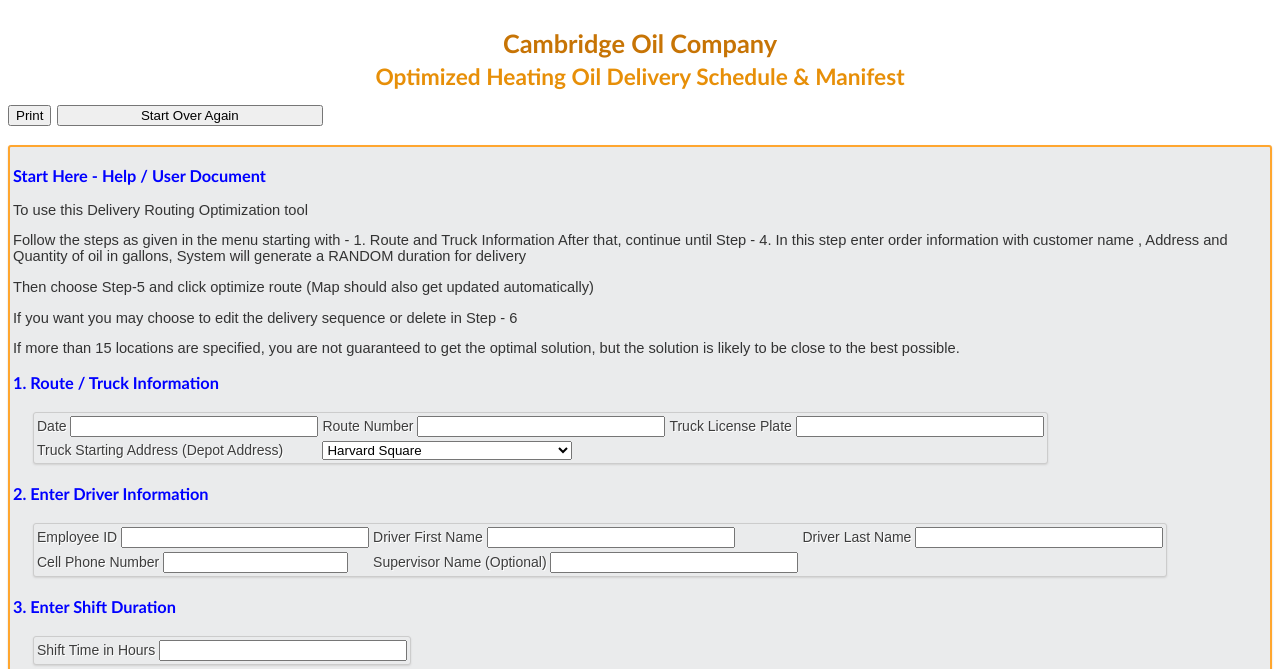
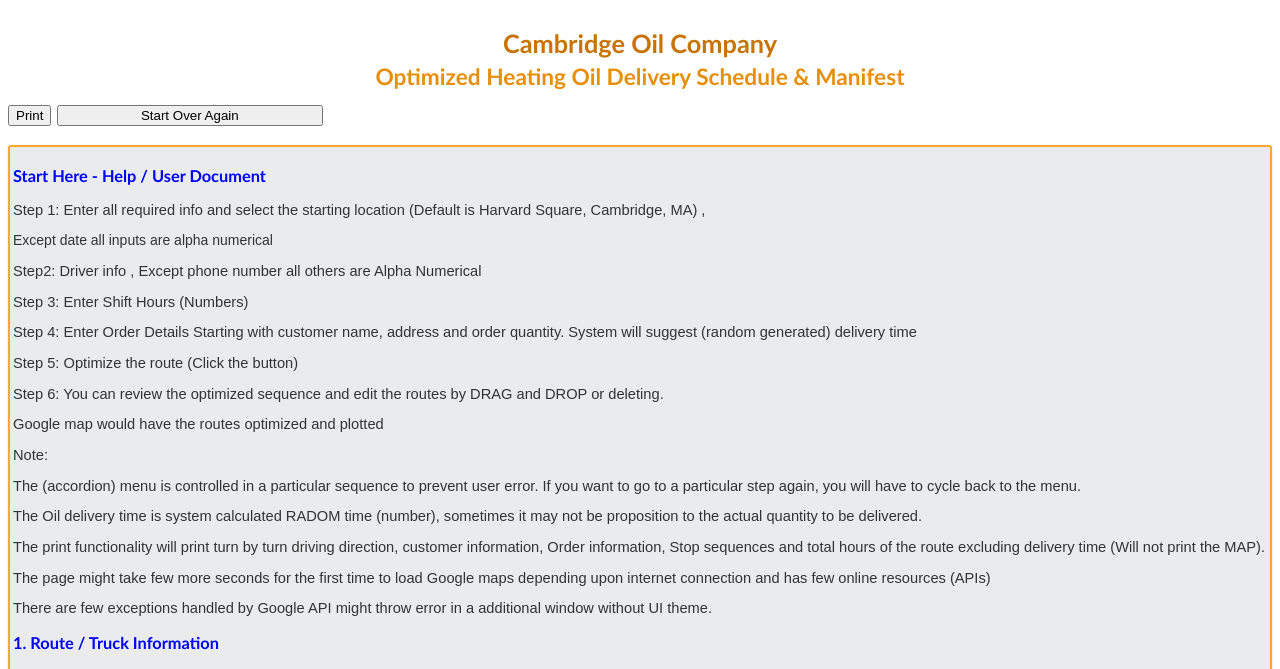
Before and after one commit to nallasamyponnusamy/p3.freshdirectvendor.us, a plain HTML site: page index.html in a window 1280 px wide. Shown: the top 669 px of the page. Drawn offline with nearby package versions, Linux system fonts and the light colour scheme; some packages are replaced by stand-ins of ours; a script that the page names is missing.

Commit message:
Help Document Updated

```diff
--- a/index.html
+++ b/index.html
@@ -45,22 +45,42 @@
                 <h3><a href="#" class='accHeader'> Start Here - Help / User Document</a></h3>
 
                 <div id='help'>
-                        <p>To use this Delivery Routing Optimization tool</p>
+                    <p> Step 1: Enter all required info and select the starting location (Default is Harvard Square,
+                        Cambridge, MA) ,</p>
+                    Except date all inputs are alpha numerical
 
-                        <p>Follow the steps as given in the menu starting with - 1. Route and Truck Information
-                            After that, continue until Step - 4. In this step enter order information with customer name
-                            , Address and Quantity of oil in gallons, System will generate a RANDOM duration for
-                            delivery</p>
+                    <p> Step2: Driver info , Except phone number all others are Alpha Numerical</p>
 
-                        <p> Then choose Step-5 and click optimize route (Map should also get updated automatically)</p>
+                    <p> Step 3: Enter Shift Hours (Numbers)</p>
 
-                        <p> If you want you may choose to edit the delivery sequence or delete in Step - 6 </p>
+                    <p> Step 4: Enter Order Details Starting with customer name, address and order quantity. System will
+                        suggest (random generated) delivery time</p>
 
-                        <p>If more than 15 locations are specified, you are not guaranteed
-                            to get the optimal solution, but the solution is likely to be close
-                            to the best possible.</p>
+                    <p> Step 5: Optimize the route (Click the button)</p>
 
-                        <p></p>
+                    <p> Step 6: You can review the optimized sequence and edit the routes by DRAG and DROP or
+                        deleting.</p>
+
+                    <p> Google map would have the routes optimized and plotted</p>
+
+                    <p>Note:</p>
+
+                    <p>The (accordion) menu is controlled in a particular sequence to prevent user error.
+                        If you want to go to a particular step again, you will have to cycle back to the menu.</p>
+
+                    <p>The Oil delivery time is system calculated RADOM time (number), sometimes it may not be
+                        proposition
+                        to the actual quantity to be delivered.</p>
+
+                    <p> The print functionality will print turn by turn driving direction, customer information,
+                        Order information, Stop sequences and total hours of the route excluding delivery time (Will not
+                        print the MAP).</p>
+
+                    <p> The page might take few more seconds for the first time to load Google maps depending upon
+                        internet connection and has few online resources (APIs)</p>
+
+                    <p> There are few exceptions handled by Google API might throw error in a additional window without
+                        UI theme.</p>
                 </div>
 
                 <!--Start with Route information-->
```
Lines whose indentation alone changed are shown as unchanged.
